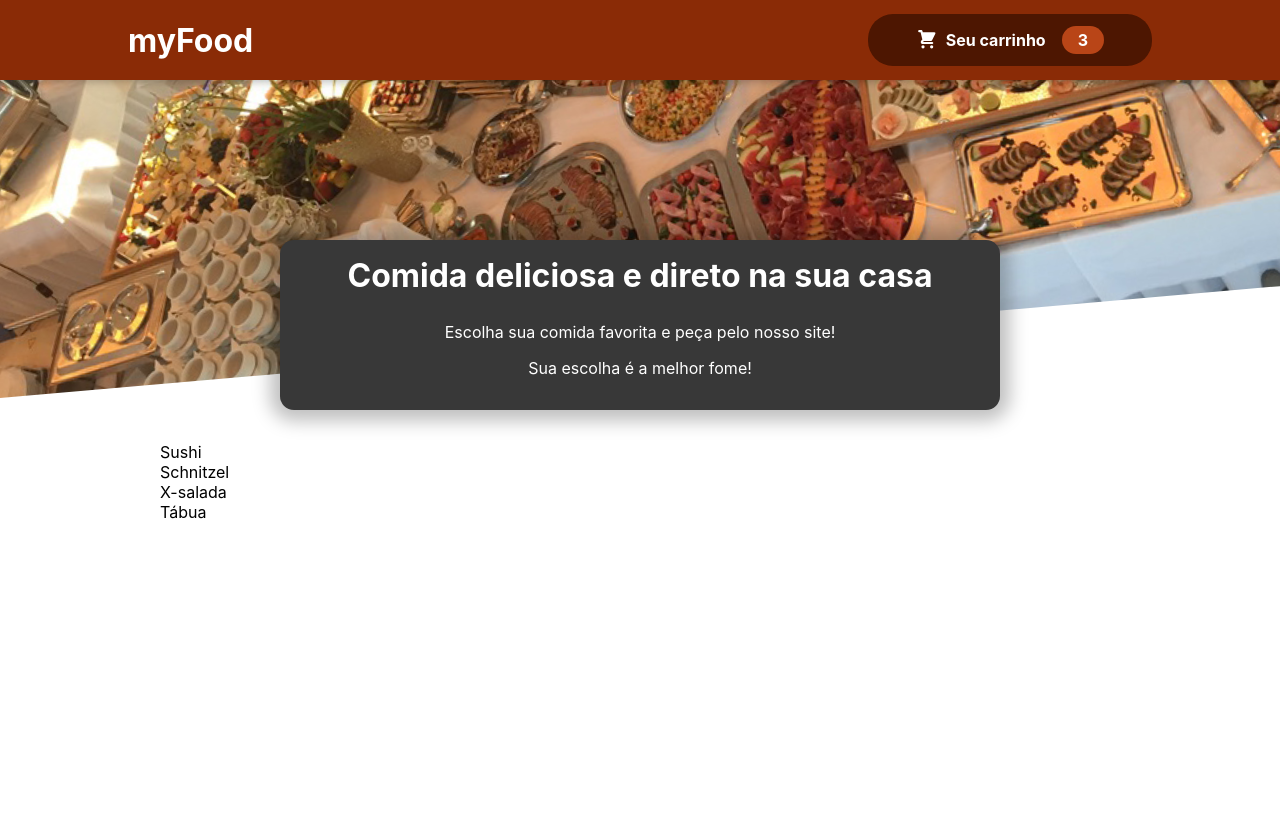
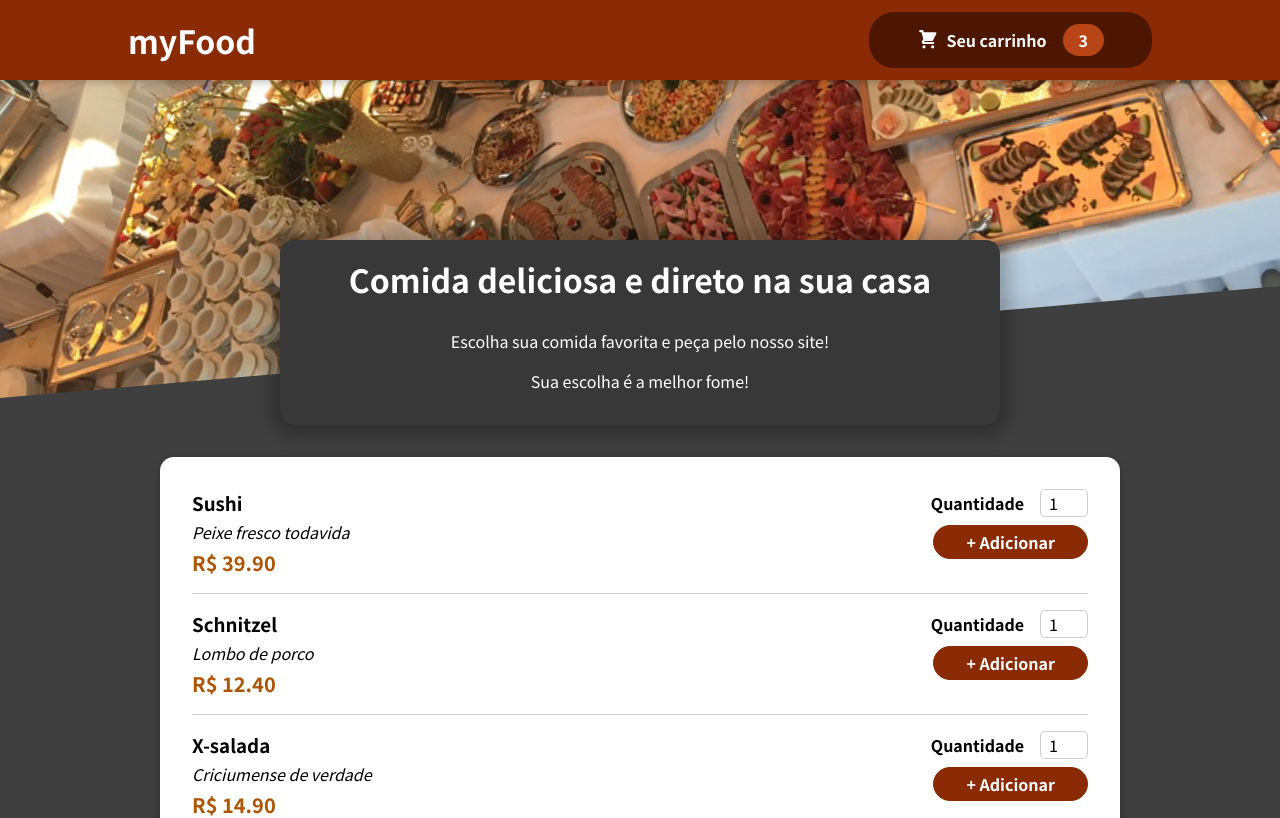
Before and after one commit to devsakae/myFood, a React (Create React App) app: page / in a window 1280 px wide. Shown: the top 818 px of the page. Built offline with nearby package versions, Linux system fonts and the light colour scheme.

Commit message:
Lesson 05 made

```diff
--- a/src/components/Comidas/Disponiveis.jsx
+++ b/src/components/Comidas/Disponiveis.jsx
@@ -1,41 +1,50 @@
-import React from 'react'
-import styles from './Disponiveis.module.css';
+import React from "react";
+import styles from "./Disponiveis.module.css";
+import Card from "../UI/Card";
+import Item from "./Item";
 
 const DUMMY_MEALS = [
   {
-    id: 'm1',
-    name: 'Sushi',
-    description: 'Peixe fresco todavida',
-    price: 39.90,
+    id: "m1",
+    name: "Sushi",
+    description: "Peixe fresco todavida",
+    price: 39.9,
   },
   {
-    id: 'm2',
-    name: 'Schnitzel',
-    description: 'Lombo de porco',
+    id: "m2",
+    name: "Schnitzel",
+    description: "Lombo de porco",
     price: 12.4,
   },
   {
-    id: 'm3',
-    name: 'X-salada',
-    description: 'Criciumense de verdade',
-    price: 14.90,
+    id: "m3",
+    name: "X-salada",
+    description: "Criciumense de verdade",
+    price: 14.9,
   },
   {
-    id: 'm4',
-    name: 'Tábua',
-    description: 'Alegra todo mundo',
-    price: 65.90,
+    id: "m4",
+    name: "Tábua",
+    description: "Alegra todo mundo",
+    price: 65.9,
   },
 ];
 
 export default function Disponiveis() {
-  const listaDisponiveis = DUMMY_MEALS.map(disp => <li>{disp.name}</li>);
+  const listaDisponiveis = DUMMY_MEALS.map((disp) => (
+    <Item
+      key={disp.id}
+      name={disp.name}
+      description={disp.description}
+      price={disp.price}
+    />
+  ));
 
   return (
     <section className={styles.meals}>
-      <ul>
-        { listaDisponiveis }
-      </ul>
+      <Card>
+        <ul>{listaDisponiveis}</ul>
+      </Card>
     </section>
-  )
+  );
 }
--- /dev/null
+++ b/src/components/Comidas/Item.jsx
@@ -0,0 +1,19 @@
+import React from 'react'
+import styles from './Item.module.css';
+import ItemOrderForm from './ItemOrderForm';
+
+export default function Item(props) {
+  const newPrice = `R$ ${props.price.toFixed(2)}`;
+  return (
+    <li className={styles.meal}>
+      <div>
+        <h3>{props.name}</h3>
+        <div className={styles.description}>{props.description}</div>
+        <div className={styles.price}>{newPrice}</div>
+      </div>
+      <div>
+        <ItemOrderForm />
+      </div>
+    </li>
+  )
+}
--- /dev/null
+++ b/src/components/Comidas/Item.module.css
@@ -0,0 +1,22 @@
+.meal {
+  display: flex;
+  justify-content: space-between;
+  margin: 1rem;
+  padding-bottom: 1rem;
+  border-bottom: 1px solid #ccc;
+}
+
+.meal h3 {
+  margin: 0 0 0.25rem 0;
+}
+
+.description {
+  font-style: italic;
+}
+
+.price {
+  margin-top: 0.25rem;
+  font-weight: bold;
+  color: #ad5502;
+  font-size: 1.25rem;
+}
--- /dev/null
+++ b/src/components/Comidas/ItemOrderForm.jsx
@@ -0,0 +1,19 @@
+import React from "react";
+import Input from "../UI/Input";
+import styles from "./ItemOrderForm.module.css";
+
+export default function ItemOrderForm(props) {
+  return (
+    <form className={styles.form}>
+      <Input label="Quantidade" input={{
+        id: 'amount',
+        type: 'number',
+        min: '1',
+        max: '5',
+        step: '1',
+        defaultValue: '1'
+      }} />
+      <button>+ Adicionar</button>
+    </form>
+  );
+}
--- /dev/null
+++ b/src/components/Comidas/ItemOrderForm.module.css
@@ -0,0 +1,20 @@
+.form {
+  text-align: right;
+}
+
+.form button {
+  font: inherit;
+  cursor: pointer;
+  background-color: #8a2b06;
+  border: 1px solid #8a2b06;
+  color: white;
+  padding: 0.25rem 2rem;
+  border-radius: 20px;
+  font-weight: bold;
+}
+
+.form button:hover,
+.form button:active {
+  background-color: #641e03;
+  border-color: #641e03;
+}
--- /dev/null
+++ b/src/components/UI/Card.jsx
@@ -0,0 +1,8 @@
+import React from 'react'
+import styles from './Card.module.css';
+
+export default function Card(props) {
+  return (
+    <div className={styles.card}>{props.children}</div>
+  )
+}
--- /dev/null
+++ b/src/components/UI/Card.module.css
@@ -0,0 +1,6 @@
+.card {
+  padding: 1rem;
+  box-shadow: 0 2px 8px rgba(0, 0, 0, 0.25);
+  border-radius: 14px;
+  background-color: white;
+}
--- /dev/null
+++ b/src/components/UI/Input.jsx
@@ -0,0 +1,11 @@
+import React from 'react'
+import styles from './Input.module.css'
+
+export default function Input(props) {
+  return (
+    <div className={styles.input}>
+      <label htmlFor={props.input.id}>{props.label}</label>
+      <input {...props.input} />
+    </div>
+  )
+}
--- /dev/null
+++ b/src/components/UI/Input.module.css
@@ -0,0 +1,18 @@
+.input {
+  display: flex;
+  align-items: center;
+  margin-bottom: 0.5rem;
+}
+
+.input label {
+  font-weight: bold;
+  margin-right: 1rem;
+}
+
+.input input {
+  width: 3rem;
+  border-radius: 5px;
+  border: 1px solid #ccc;
+  font: inherit;
+  padding-left: 0.5rem;
+}
--- a/src/index.css
+++ b/src/index.css
@@ -1,15 +1,14 @@
+@import url('https://fonts.googleapis.com/css2?family=Noto+Sans+JP:wght@400;700&display=swap');
+
+* {
+  box-sizing: border-box;
+}
+
+html {
+  font-family: 'Noto Sans JP', sans-serif;
+}
+
 body {
   margin: 0;
-  font-family: -apple-system, BlinkMacSystemFont, 'Segoe UI', 'Roboto', 'Oxygen',
-    'Ubuntu', 'Cantarell', 'Fira Sans', 'Droid Sans', 'Helvetica Neue',
-    sans-serif;
-  -webkit-font-smoothing: antialiased;
-  -moz-osx-font-smoothing: grayscale;
+  background-color: #3f3f3f;
 }
-
-code {
-  font-family: source-code-pro, Menlo, Monaco, Consolas, 'Courier New',
-    monospace;
-}
-
-* {   box-sizing: border-box; }
```
